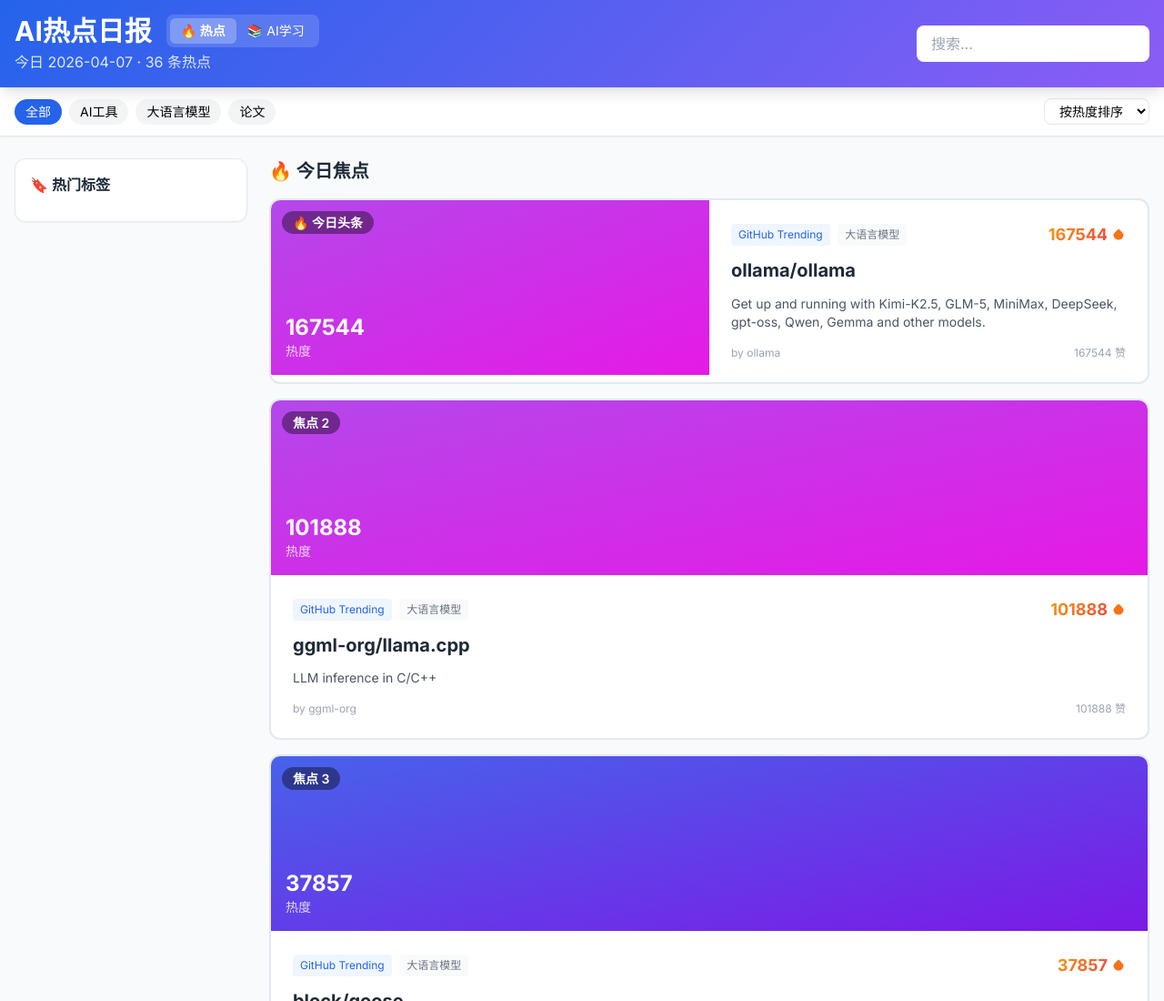
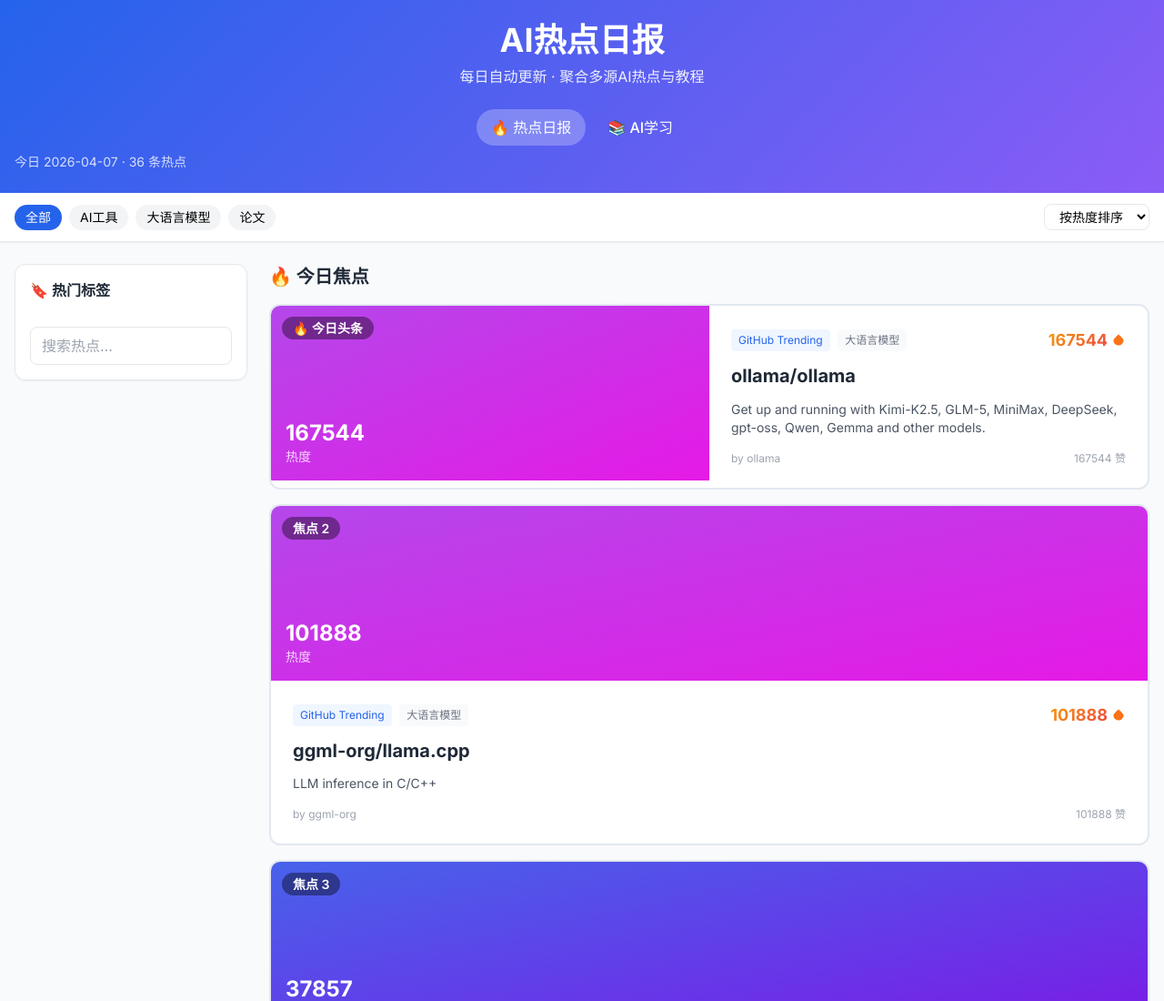
Before and after one commit to lixingcheng1993-lee/ai-hot-daily, a website: page index.html in a window 1280 px wide. Shown: the top 1100 px of the page at 91% size. Drawn offline with nearby package versions, Linux system fonts and the light colour scheme.

Commit message:
fix: rebuild full html with correct IDs, ensure all elements exist

```diff
--- a/index.html
+++ b/index.html
@@ -98,56 +98,27 @@
         }
         .nav-tab:hover {
             color: white;
-            background-color: rgba(255, 255, 255, 0.2);
+            background-color: rgba(255,255,255,0.2);
         }
         .nav-tab.active {
-            background-color: rgba(255, 255, 255, 0.25);
-            font-weight: 600;
-        }
-        /* 图片懒加载动画 */
-        img {
-            transition: opacity 0.3s ease;
-        }
-        img.lazy {
-            opacity: 0;
-        }
-        img.lazy.loaded {
-            opacity: 1;
-        }
-        .play-overlay {
-            transition: all 0.2s ease;
-            opacity: 0;
-            background: rgba(0, 0, 0, 0.5);
-        }
-        .video-card:hover .play-overlay {
-            opacity: 1;
+            background-color: rgba(255,255,255,0.25);
         }
     </style>
 </head>
 <body>
     <!-- Header -->
-    <header class="gradient-bg text-white sticky top-0 z-50 shadow-lg">
-        <div class="container mx-auto px-4 py-4">
-            <div class="flex flex-col md:flex-row md:items-center justify-between gap-4">
-                <div>
-                    <div class="flex items-center gap-4">
-                        <h1 class="text-2xl md:text-3xl font-bold">AI热点日报</h1>
-                        <div class="flex bg-white/15 rounded-lg p-1">
-                            <button class="nav-tab active px-3 py-1 rounded-md text-sm" data-route="hot">🔥 热点</button>
-                            <button class="nav-tab px-3 py-1 rounded-md text-sm" data-route="learning">📚 AI学习</button>
-                        </div>
-                    </div>
-                    <p class="text-blue-100 text-sm md:text-base mt-1" id="date-display">加载中...</p>
-                </div>
-                <div class="flex flex-col sm:flex-row gap-2">
-                    <input
-                        type="search"
-                        id="search-input"
-                        placeholder="搜索..."
-                        class="px-4 py-2 rounded-lg text-gray-800 focus:outline-none focus:ring-2 focus:ring-blue-300 w-full sm:w-64"
-                    >
-                </div>
+    <header class="gradient-bg text-white shadow-sm">
+        <div class="container mx-auto px-4 py-6">
+            <div class="text-center">
+                <h1 class="text-3xl md:text-4xl font-bold mb-2">AI热点日报</h1>
+                <p class="opacity-90">每日自动更新 · 聚合多源AI热点与教程</p>
             </div>
+            <!-- Navigation Tabs -->
+            <div class="flex justify-center gap-2 mt-6">
+                <button class="nav-tab active px-4 py-2 rounded-full font-medium" data-route="hot">🔥 热点日报</button>
+                <button class="nav-tab px-4 py-2 rounded-full font-medium" data-route="learning">📚 AI学习</button>
+            </div>
+            <div class="text-sm opacity-80 mt-2" id="date-display"></div>
         </div>
     </header>
 
@@ -182,6 +153,9 @@
                         </h3>
                         <div id="tag-cloud" class="tag-cloud flex flex-wrap gap-2">
                             <!-- 动态加载标签云 -->
+                        </div>
+                        <div class="mt-4">
+                            <input type="text" id="search-input" placeholder="搜索热点..." class="w-full px-3 py-2 border rounded-lg focus:outline-none focus:ring-2 focus:ring-blue-500">
                         </div>
                     </div>
                 </aside>
@@ -228,7 +202,7 @@
                     </div>
 
                     <!-- Load More / Loading -->
-                    <div id="loading" class="text-center py-10 hidden">
+                    <div id="loading" class="text-center py-10">
                         <div class="inline-block w-8 h-8 border-4 border-blue-200 border-t-blue-600 rounded-full animate-spin"></div>
                         <p class="text-gray-500 mt-2">加载更多...</p>
                     </div>
@@ -298,6 +272,6 @@
         </div>
     </footer>
 
-    <script src="app.js?v=2"></script>
+    <script src="app.js?v=4"></script>
 </body>
 </html>
```
